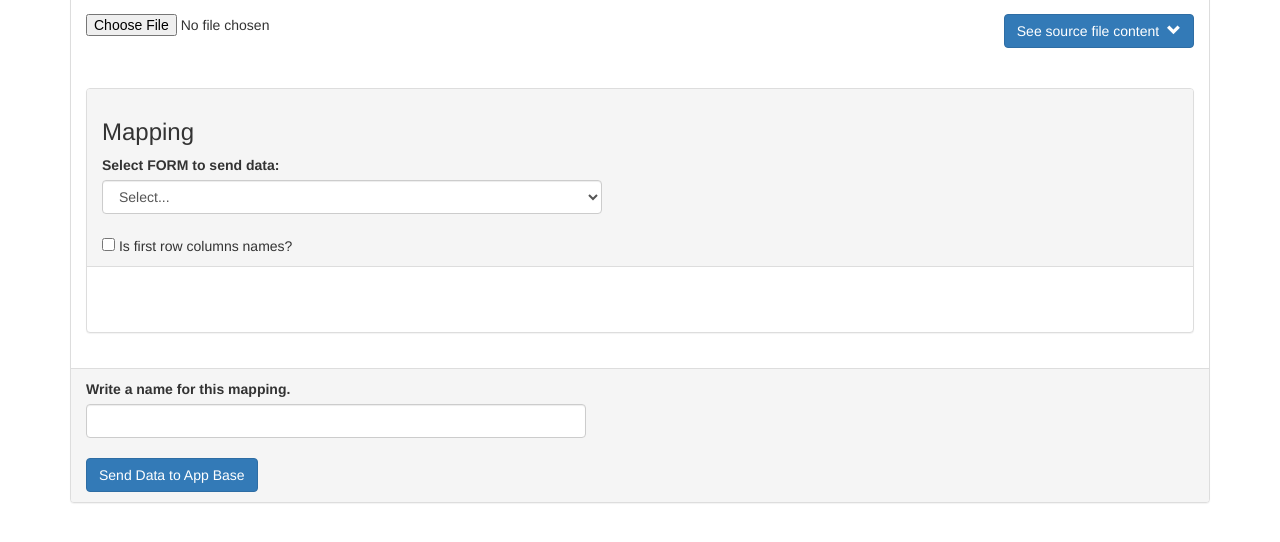
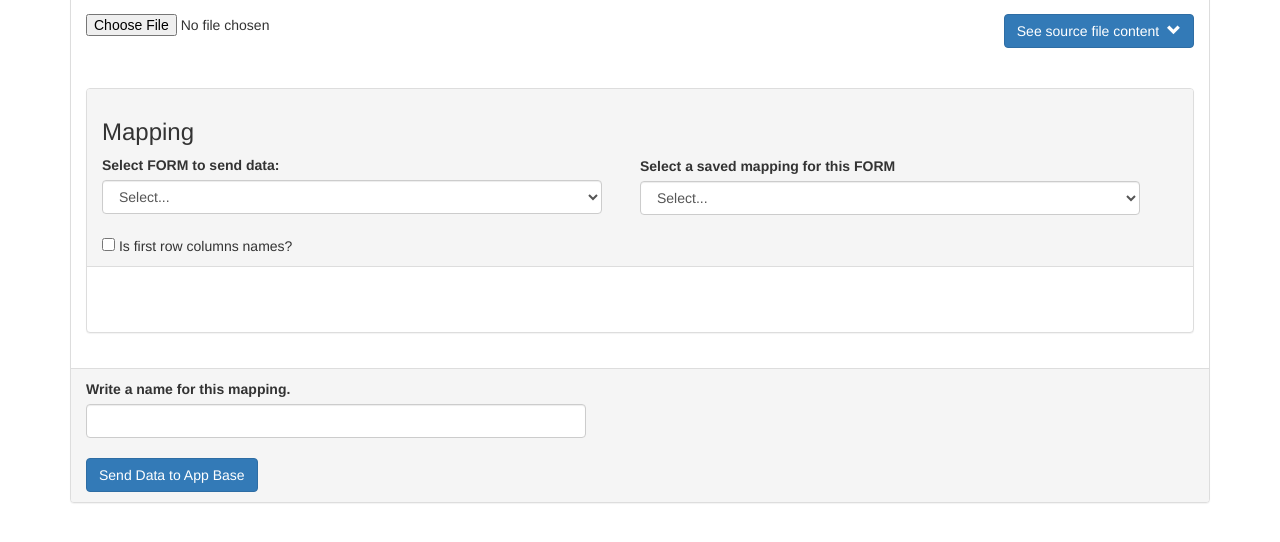
Before and after one commit to ramiglez30/csv_to_appbase, a plain HTML site: page index.html in a window 1280 px wide. Shown: the part 156-698 px from the top of the page. Drawn offline with Linux system fonts and the light colour scheme.

Commit message:
nuevo select de mapping

```diff
--- a/index.html
+++ b/index.html
@@ -49,15 +49,28 @@
 
 
                 <div class="panel panel-default">
+
                    <div class="panel-heading form-group">
                         <h3>Mapping</h3>
+                        <div class="row">
+                            <div class="col-lg-6 col-md-6">
+
                                 <label>Select FORM to send data:</label>
                                 <select class="form-control form-control" style='max-width:500px;' id="form_names">
                                                 <option id="0">Select...</option>
                                                 </select>
                                 <br>
                                 <input id="first_row_checker" type="checkbox" text="" /> <span> Is first row columns names?</span>
+
                             </div>
+                            <div class="col-lg-6 col-md-6"></div>
+                            <label>Select a saved mapping for this FORM</label>
+                            <select class="form-control form-control" style='max-width:500px;' id="mapping_names">
+                                                <option id="0">Select...</option>
+                                                </select>
+                        </div>
+                    </div>
+
                     <div id="table_container" class="panel-body">
                         <table id="table_mapping" class="table">
                             <thead>
```
Lines whose indentation alone changed are shown as unchanged.
